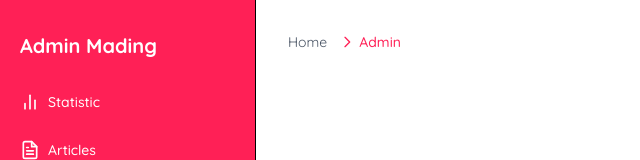
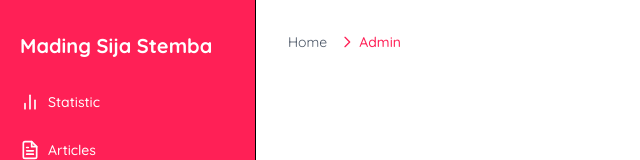
Before and after one commit to AhdanFirdaus/madingsijastemba, a React (Vite) app: page /admin in a window 1280 px wide. Shown: the top 160 px of the page, without its empty margins (0-640 px from the left). Built offline with nearby package versions, Linux system fonts and the light colour scheme; sample sign-in values are in the browser's storage.

Commit message:
chore: change default page title to static

```diff
--- a/src/components/Fragments/Sidebar.jsx
+++ b/src/components/Fragments/Sidebar.jsx
@@ -10,13 +10,6 @@
     { name: 'Articles', path: '/admin/articles', icon: <FiFileText className="w-5 h-5" /> },
     { name: 'Users', path: '/admin/users', icon: <FiUsers className="w-5 h-5" /> },
   ];
-
-  // Determine the current page title based on the route
-  const getPageTitle = () => {
-    const currentPath = location.pathname;
-    const matchedItem = navItems.find(item => item.path === currentPath);
-    return matchedItem ? matchedItem.name : 'Admin Mading'; // Fallback title
-  };
 
   const handleLogout = async () => {
     try {
@@ -60,7 +53,7 @@
       >
         {/* Header */}
         <div className="flex items-center justify-between mb-6">
-          <h1 className="text-white text-xl font-bold">{getPageTitle()}</h1>
+          <h1 className="text-white text-xl font-bold">Mading Sija Stemba</h1>
           <button
             className="md:hidden text-white focus:outline-none p-2 rounded-md hover:bg-rose-400 transition-colors duration-200"
             onClick={toggleSidebar}
```
